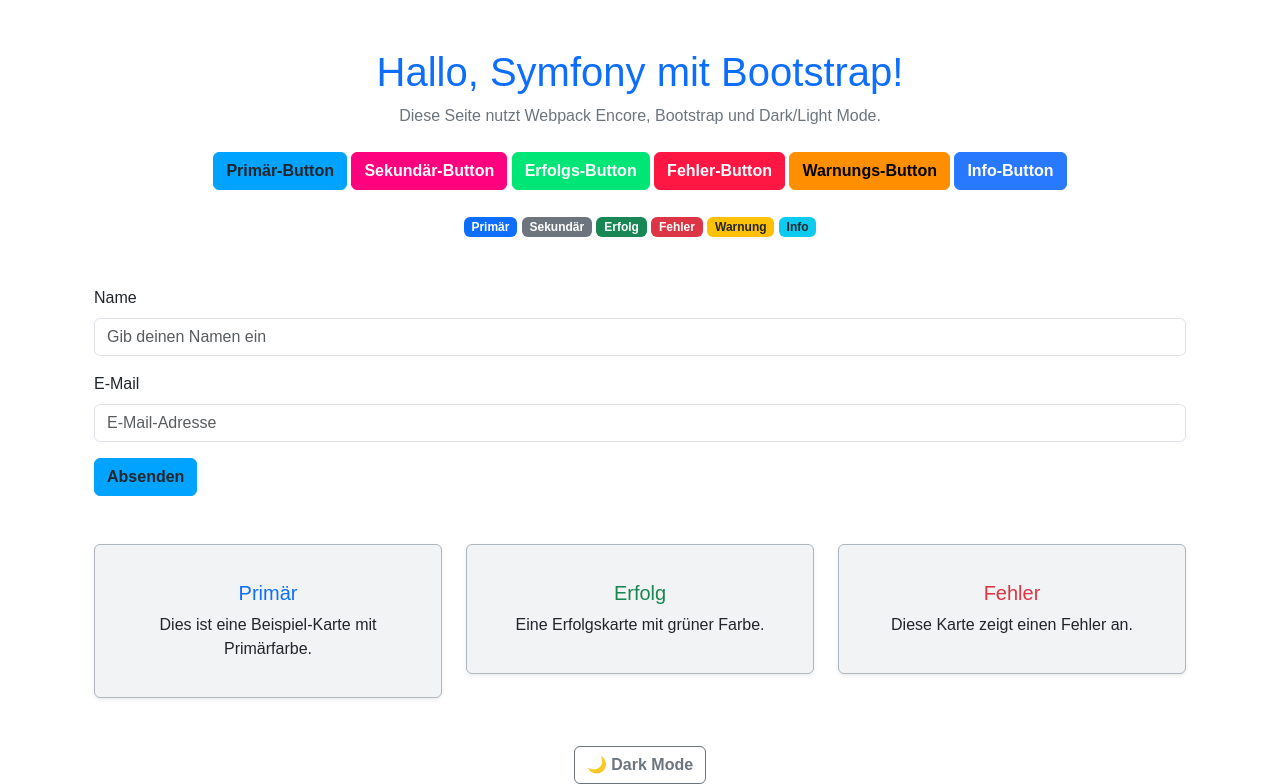
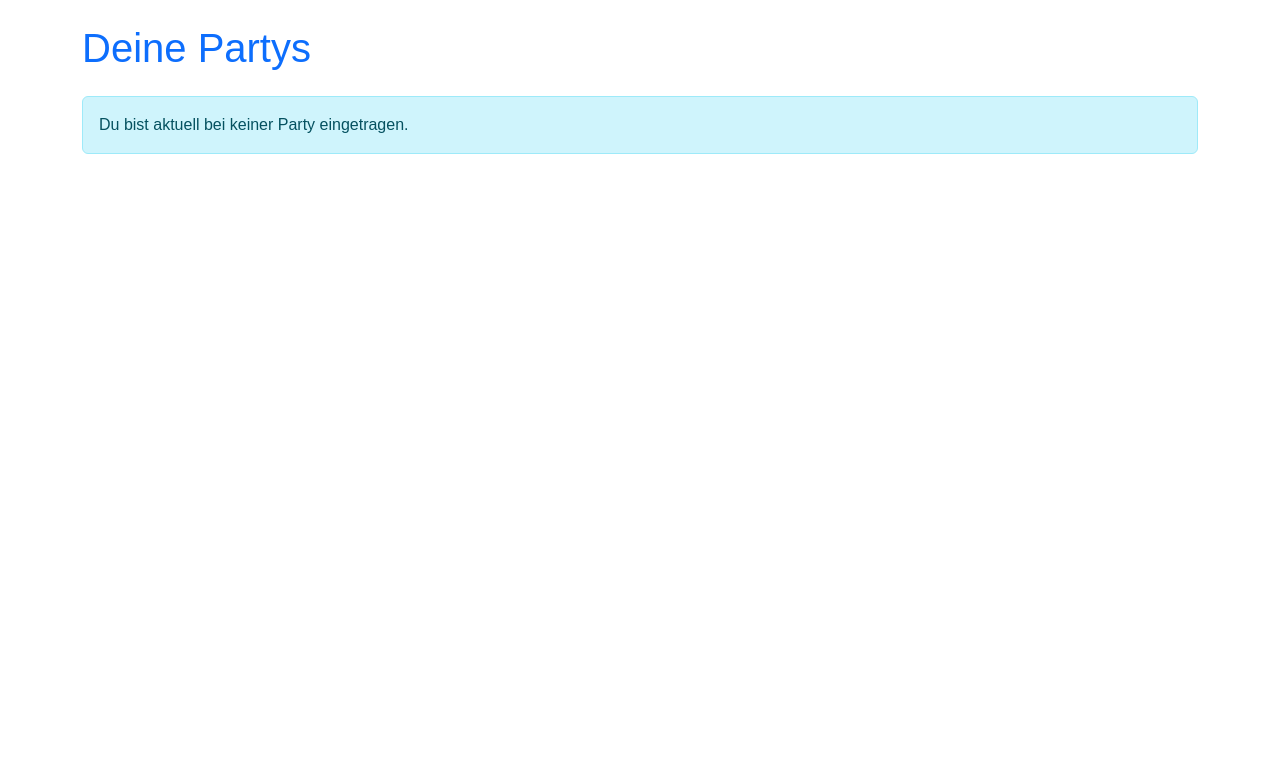
Before and after one commit to Floxo05/birthday-party-portal, a Symfony app: template templates/home/index.html.twig in a window 1280 px wide. Shown: the part 56-840 px from the top of the page. After the commit the page ends 210 px from the top, so only its background shows below. Run offline with Twig, Linux system fonts and the light colour scheme; the template is opened without the code that fills it, so the values that code supplies are empty; style sheets or scripts are compiled from the project's sources; some libraries are stand-ins or nearby versions.

Commit message:
create party overview page

```diff
--- a/src/Entity/PartyMember.php
+++ b/src/Entity/PartyMember.php
@@ -16,8 +16,8 @@ use Symfony\Component\Uid\Uuid;
 #[ORM\DiscriminatorMap(['host' => PartyMember::ROLE_HOST, 'guest' => PartyMember::ROLE_GUEST])]
 abstract class PartyMember
 {
-    const ROLE_HOST = 'Host';
-    const ROLE_GUEST = 'Guest';
+    const string ROLE_HOST = 'Host';
+    const string ROLE_GUEST = 'Guest';
 
     #[ORM\Id]
     #[ORM\Column(type: UuidType::NAME, unique: true)]
--- a/templates/home/index.html.twig
+++ b/templates/home/index.html.twig
@@ -1,79 +1,19 @@
 {% extends 'base.html.twig' %}
 
-{% block title %}Testseite – Farbpalette & UI-Elemente{% endblock %}
+{% block title %}Partyübersicht{% endblock %}
 
 {% block body %}
-    <div class="container text-center mt-5">
-        <h1 class="text-primary">Hallo, Symfony mit Bootstrap!</h1>
-        <p class="text-secondary">Diese Seite nutzt Webpack Encore, Bootstrap und Dark/Light Mode.</p>
+    <h1 class="mb-4 text-primary">Deine Partys</h1>
 
-        <!-- 🌍 Buttons in verschiedenen Farben -->
-        <div class="mt-4">
-            <a href="#" class="btn btn-primary">Primär-Button</a>
-            <a href="#" class="btn btn-secondary">Sekundär-Button</a>
-            <a href="#" class="btn btn-success">Erfolgs-Button</a>
-            <a href="#" class="btn btn-danger">Fehler-Button</a>
-            <a href="#" class="btn btn-warning">Warnungs-Button</a>
-            <a href="#" class="btn btn-info">Info-Button</a>
-        </div>
-
-        <!-- 🟦 Badges -->
-        <div class="mt-4">
-            <span class="badge bg-primary">Primär</span>
-            <span class="badge bg-secondary">Sekundär</span>
-            <span class="badge bg-success">Erfolg</span>
-            <span class="badge bg-danger">Fehler</span>
-            <span class="badge bg-warning text-dark">Warnung</span>
-            <span class="badge bg-info text-dark">Info</span>
-        </div>
-
-        <!-- 📝 Input-Felder & Form -->
-        <div class="mt-5 text-start">
-            <form>
-                <div class="mb-3">
-                    <label class="form-label">Name</label>
-                    <input type="text" class="form-control" placeholder="Gib deinen Namen ein">
-                </div>
-                <div class="mb-3">
-                    <label class="form-label">E-Mail</label>
-                    <input type="email" class="form-control" placeholder="E-Mail-Adresse">
-                </div>
-                <button type="submit" class="btn btn-primary">Absenden</button>
-            </form>
-        </div>
-
-        <!-- 🎨 Karten für UI-Test -->
-        <div class="row mt-5">
-            <div class="col-md-4">
-                <div class="card shadow-sm">
-                    <div class="card-body">
-                        <h5 class="card-title text-primary">Primär</h5>
-                        <p class="card-text">Dies ist eine Beispiel-Karte mit Primärfarbe.</p>
-                    </div>
+    <div class="row g-3">
+        {% for membership in partyMemberships %}
+            {% include 'home/_party_card.html.twig' with { 'membership': membership } %}
+        {% else %}
+            <div class="col-12">
+                <div class="alert alert-info">
+                    Du bist aktuell bei keiner Party eingetragen.
                 </div>
             </div>
-            <div class="col-md-4">
-                <div class="card shadow-sm">
-                    <div class="card-body">
-                        <h5 class="card-title text-success">Erfolg</h5>
-                        <p class="card-text">Eine Erfolgskarte mit grüner Farbe.</p>
-                    </div>
-                </div>
-            </div>
-            <div class="col-md-4">
-                <div class="card shadow-sm">
-                    <div class="card-body">
-                        <h5 class="card-title text-danger">Fehler</h5>
-                        <p class="card-text">Diese Karte zeigt einen Fehler an.</p>
-                    </div>
-                </div>
-            </div>
-        </div>
-
-        <!-- 🔄 Dark Mode Toggle Button (Test) -->
-        <div class="mt-5">
-            <button class="btn btn-outline-secondary" id="theme-toggle">🌙 Dark Mode</button>
-        </div>
-
+        {% endfor %}
     </div>
 {% endblock %}
```
Also changed, not shown: src/Controller/HomeController.php (+12 -2 lines), src/Repository/PartyMemberRepository.php (+21 -0 lines), src/Twig/PartyMemberRoleExtension.php (added, +29 -0 lines), templates/home/_party_card.html.twig (added, +20 -0 lines).
